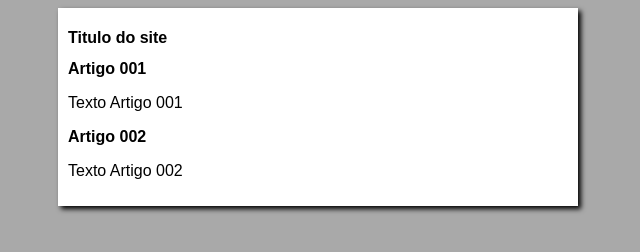
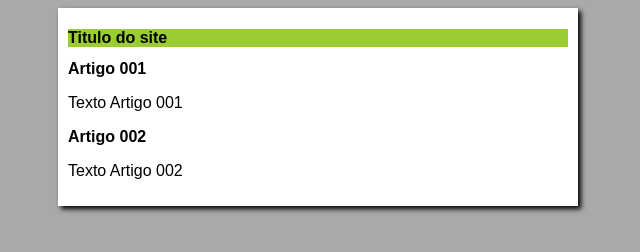
Before and after one commit to MacedoP/Projeto-site, a plain HTML site: page index.html in a window 1280 px wide. Shown: the whole page, without its empty margins (322-962 px from the left). Drawn offline with Linux system fonts and the light colour scheme.

Commit message:
fundo h1

```diff
--- a/style.css
+++ b/style.css
@@ -13,3 +13,6 @@ main{
     box-shadow: 3px 3px 5px black;
     padding: 10px;
 }
+h1{
+     background-color: yellowgreen;
+}
```
